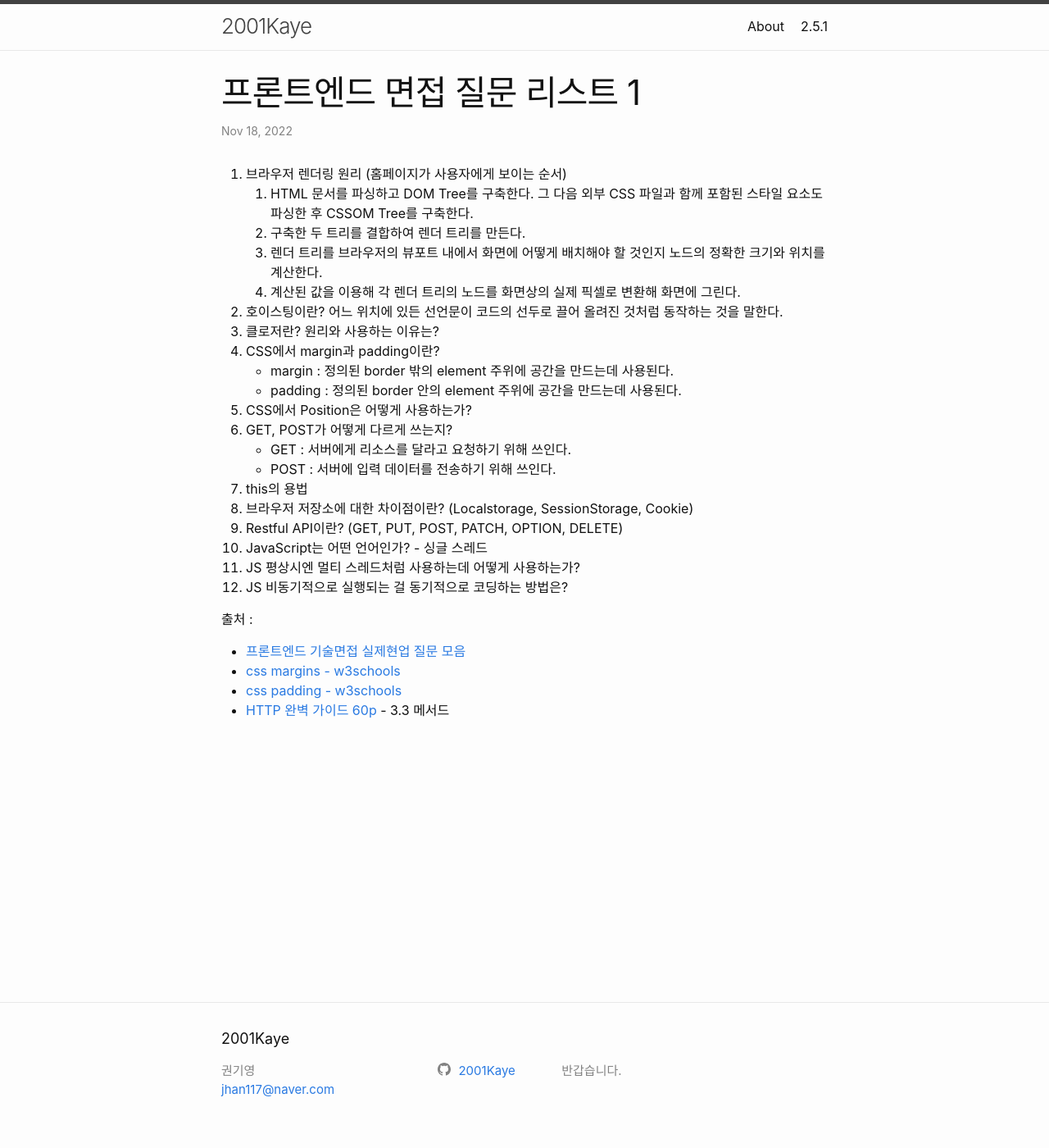
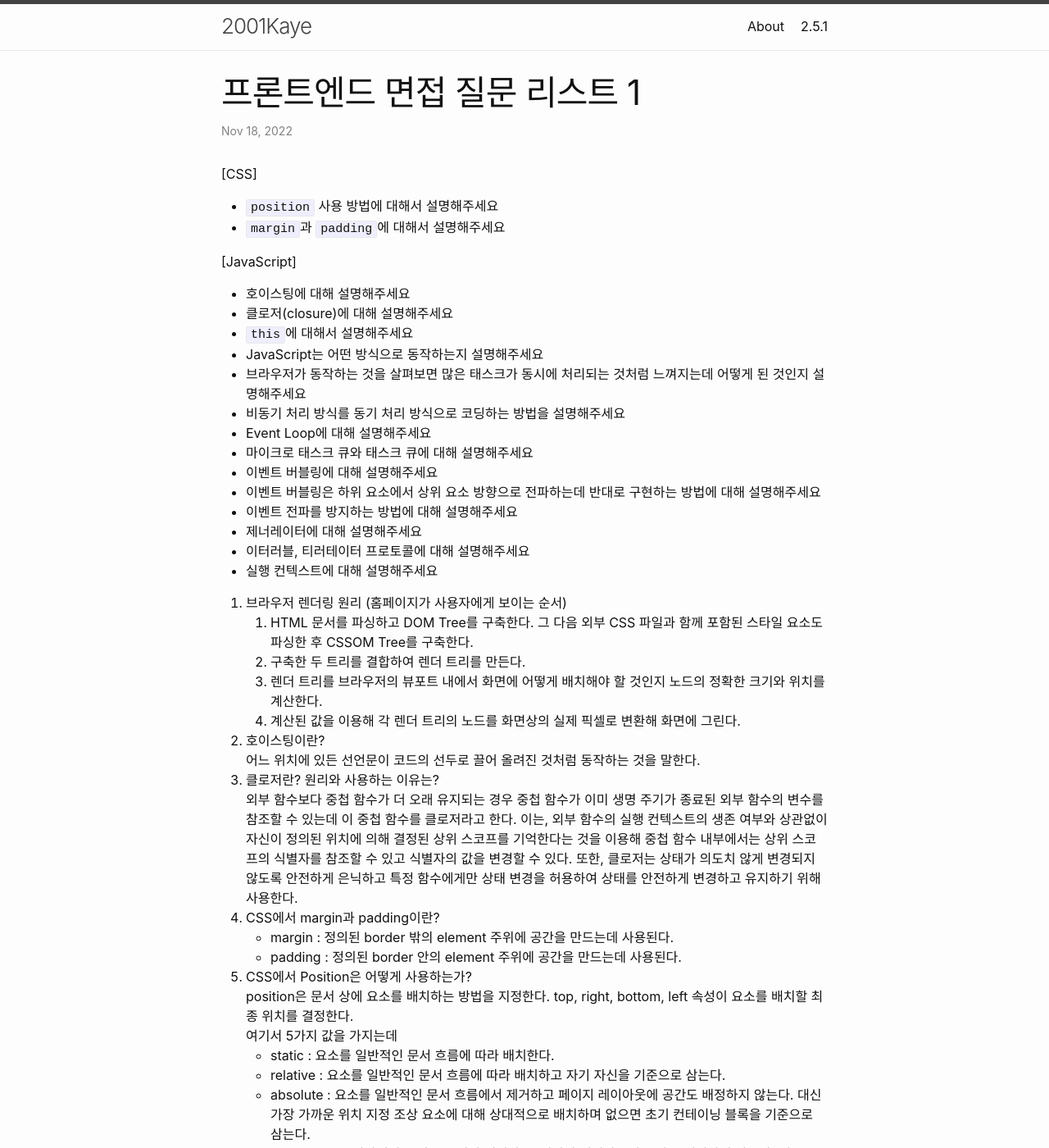
Before and after one commit to jhan117/jhan117.github.io, a Jekyll site: the page built from _posts/2022-11-18-interview1.md, in a window 1280 px wide and 1400 px high. Shown: the whole window at 82% size. Built offline with Jekyll 4.4.1, drawn with Linux system fonts in a browser that asks for light colours; some of the changed text lies outside the part shown.

Commit message:
Added post

```diff
--- a/_posts/2022-11-18-interview1.md
+++ b/_posts/2022-11-18-interview1.md
@@ -3,6 +3,26 @@ layout: post
 title: "프론트엔드 면접 질문 리스트 1"
 categories: Front-end
 ---
+
+[CSS]
+- `position` 사용 방법에 대해서 설명해주세요
+- `margin`과 `padding`에 대해서 설명해주세요
+
+[JavaScript]
+- 호이스팅에 대해 설명해주세요
+- 클로저(closure)에 대해 설명해주세요
+- `this`에 대해서 설명해주세요
+- JavaScript는 어떤 방식으로 동작하는지 설명해주세요
+- 브라우저가 동작하는 것을 살펴보면 많은 태스크가 동시에 처리되는 것처럼 느껴지는데 어떻게 된 것인지 설명해주세요
+- 비동기 처리 방식를 동기 처리 방식으로 코딩하는 방법을 설명해주세요
+- Event Loop에 대해 설명해주세요
+- 마이크로 태스크 큐와 태스크 큐에 대해 설명해주세요
+- 이벤트 버블링에 대해 설명해주세요
+- 이벤트 버블링은 하위 요소에서 상위 요소 방향으로 전파하는데 반대로 구현하는 방법에 대해 설명해주세요
+- 이벤트 전파를 방지하는 방법에 대해 설명해주세요
+- 제너레이터에 대해 설명해주세요
+- 이터러블, 티러테이터 프로토콜에 대해 설명해주세요
+- 실행 컨텍스트에 대해 설명해주세요
 
 1. 브라우저 렌더링 원리 (홈페이지가 사용자에게 보이는 순서)
    1. HTML 문서를 파싱하고 DOM Tree를 구축한다. 그 다음 외부 CSS 파일과 함께 포함된 스타일 요소도 파싱한 후 CSSOM Tree를 구축한다.
@@ -12,19 +32,39 @@ categories: Front-end
 2. 호이스팅이란?
    어느 위치에 있든 선언문이 코드의 선두로 끌어 올려진 것처럼 동작하는 것을 말한다.
 3. 클로저란? 원리와 사용하는 이유는?
+   외부 함수보다 중첩 함수가 더 오래 유지되는 경우 중첩 함수가 이미 생명 주기가 종료된 외부 함수의 변수를 참조할 수 있는데 이 중첩 함수를 클로저라고 한다. 이는, 외부 함수의 실행 컨텍스트의 생존 여부와 상관없이 자신이 정의된 위치에 의해 결정된 상위 스코프를 기억한다는 것을 이용해 중첩 함수 내부에서는 상위 스코프의 식별자를 참조할 수 있고 식별자의 값을 변경할 수 있다. 또한, 클로저는 상태가 의도치 않게 변경되지 않도록 안전하게 은닉하고 특정 함수에게만 상태 변경을 허용하여 상태를 안전하게 변경하고 유지하기 위해 사용한다.
 4. CSS에서 margin과 padding이란?
    - margin : 정의된 border 밖의 element 주위에 공간을 만드는데 사용된다.
    - padding : 정의된 border 안의 element 주위에 공간을 만드는데 사용된다.
 5. CSS에서 Position은 어떻게 사용하는가?
+   position은 문서 상에 요소를 배치하는 방법을 지정한다. top, right, bottom, left 속성이 요소를 배치할 최종 위치를 결정한다.
+   여기서 5가지 값을 가지는데
+   - static : 요소를 일반적인 문서 흐름에 따라 배치한다.
+   - relative : 요소를 일반적인 문서 흐름에 따라 배치하고 자기 자신을 기준으로 삼는다.
+   - absolute : 요소를 일반적인 문서 흐름에서 제거하고 페이지 레이아웃에 공간도 배정하지 않는다. 대신 가장 가까운 위치 지정 조상 요소에 대해 상대적으로 배치하며 없으면 초기 컨테이닝 블록을 기준으로 삼는다.
+   - fixed : 요소를 일반적인 문서 흐름에서 제거하고, 페이지 레이아웃에 공간도 배정하지 않는다. 이는 뷰포트의 초기 컨테이닝 블록을 기준으로 삼는다.
+   - sticky : 요소는 일반적인 문서 흐름에 따라 배치하고, 테이블 관련 요소를 포함해 가장 가까운, 스크롤 되는 조상과, 표 관련 요소를 포함한 컨테이닝 블록을 기준으로 삼는다.
 6. GET, POST가 어떻게 다르게 쓰는지?
    - GET : 서버에게 리소스를 달라고 요청하기 위해 쓰인다.
    - POST : 서버에 입력 데이터를 전송하기 위해 쓰인다.
 7. this의 용법
+   this 바인딩은 함수 호출 방식에 따라 동적으로 결정된다.
+   - 일반 함수 호출 : 전역 객체
+   - 메서드 호출 : 메서드를 호출한 객체
+   - 생성자 함수 호출 : 생성자 함수가 (미래에) 생성할 인스턴스
+   - apply/call/bind 메서드에 의한 간접 호출 : apply/call/bind 메서드에 첫 번째 인수로 전달한 객체
 8. 브라우저 저장소에 대한 차이점이란? (Localstorage, SessionStorage, Cookie)
 9. Restful API이란? (GET, PUT, POST, PATCH, OPTION, DELETE)
-10. JavaScript는 어떤 언어인가? - 싱글 스레드
-11. JS 평상시엔 멀티 스레드처럼 사용하는데 어떻게 사용하는가?
-12. JS 비동기적으로 실행되는 걸 동기적으로 코딩하는 방법은?
+10. JS 평상시엔 멀티 스레드처럼 사용하는데 어떻게 사용하는가?
+11. JS 비동기적으로 실행되는 걸 동기적으로 코딩하는 방법은?
+12. Event Loop, 마이크로 태스크 큐, 태스크 큐
+13. 이벤트 버블링이란?
+14. 이벤트 버블링은 child -> parent인데 반대로 구현하는 법?
+15. 이벤트 버블링 막기 위한 방법은?
+16. 이벤트 버블링 잘 활용하면 어떻게 사용할 수 있을까?
+17. 제네레이터
+18. 실행 문맥이란? (실행 컨텍스트)
+19. 이터러블, 이터레이터 프로토콜에 대해 설명해주세요
 
 출처 :
 - [프론트엔드 기술면접 실제현업 질문 모음](https://realmojo.tistory.com/300)
```
Also changed, not shown: _posts/2022-11-19-CSS-position.md (added, +18 -0 lines), _posts/2022-11-20-JS-closure.md (added, +58 -0 lines), _posts/2022-11-20-JS-this.md (added, +98 -0 lines), _posts/2022-11-20-rest-api.md (added, +20 -0 lines).
